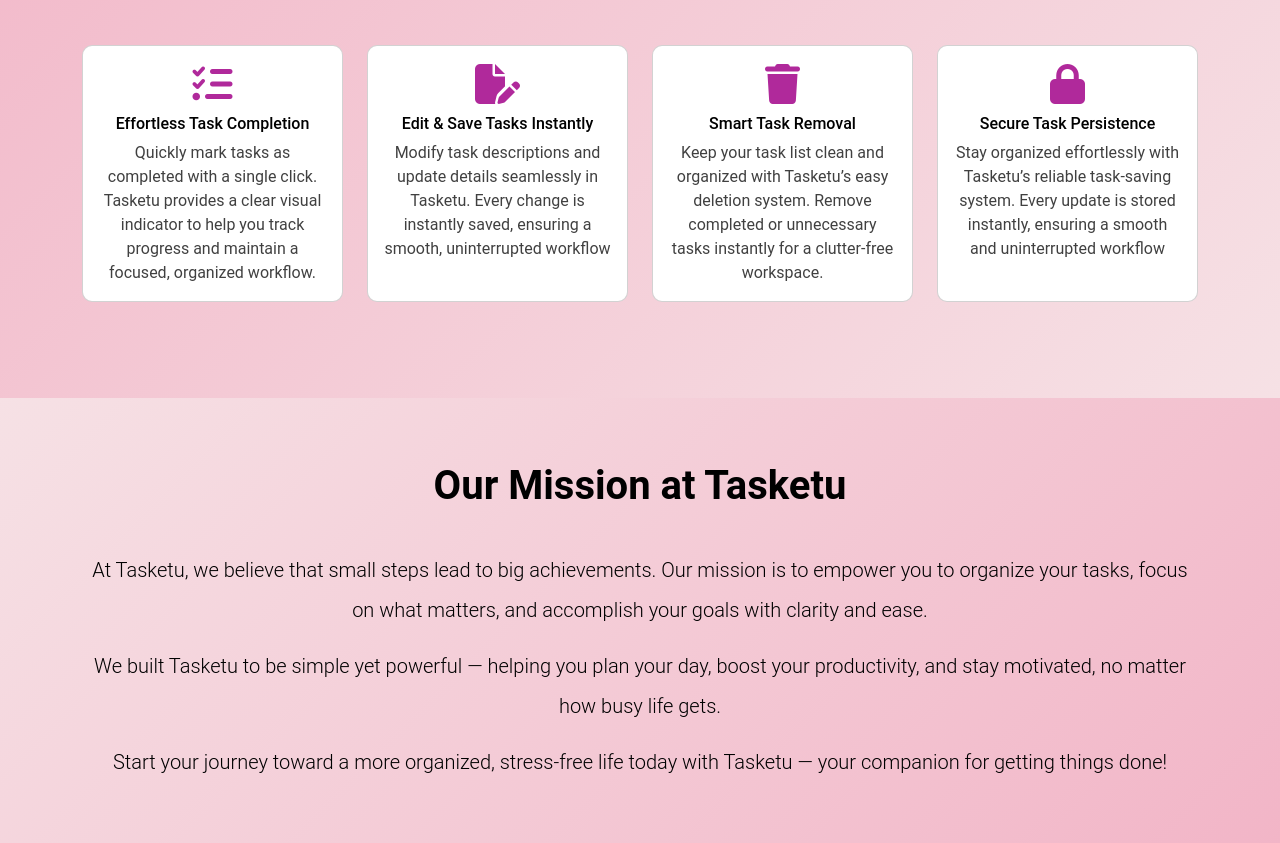
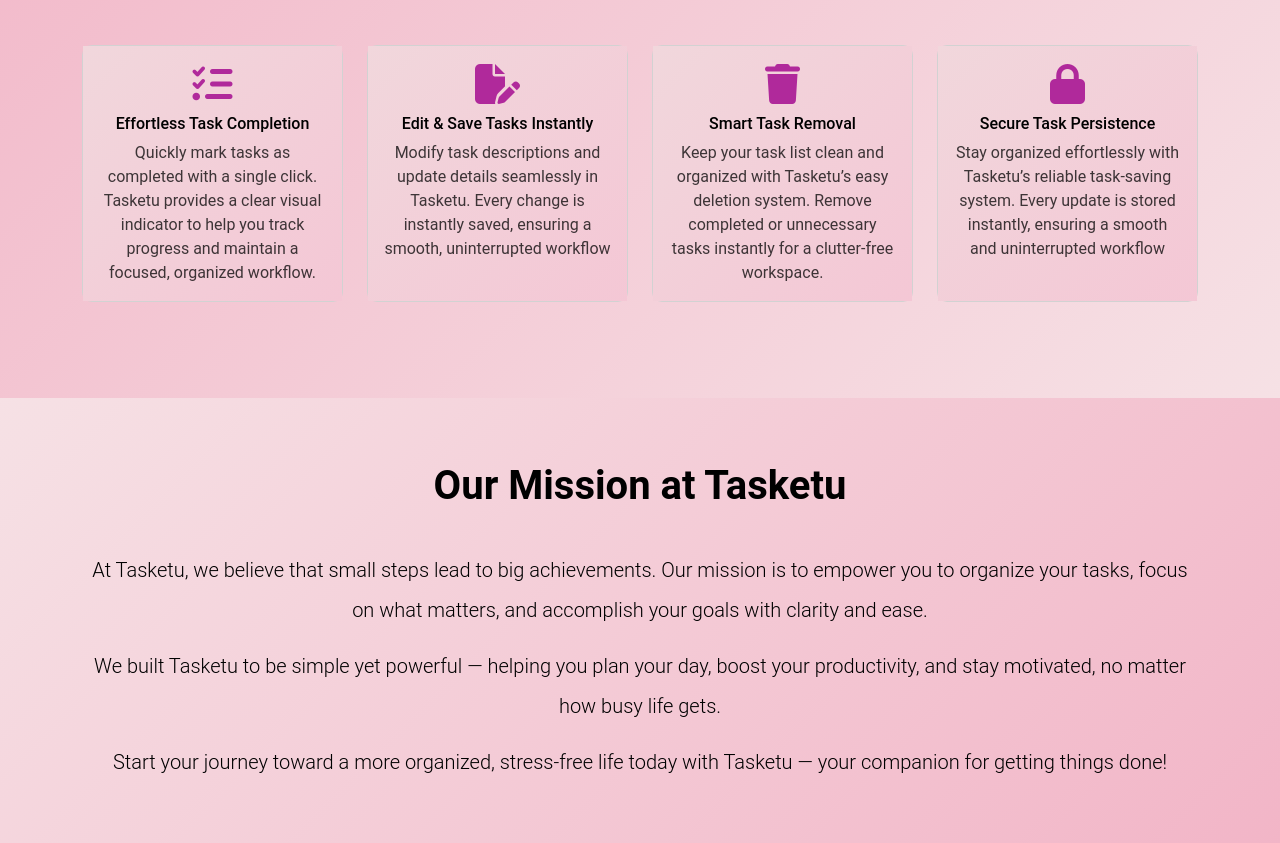
Before and after one commit to premkrrajbhar/Tasketu, a plain HTML site: page index.html in a window 1280 px wide. Shown: the part 1115-1958 px from the top of the page. Drawn offline with nearby package versions, Linux system fonts and the light colour scheme.

Commit message:
updated css file according to bootstrap and add background color to feature card

```diff
--- a/css/style.css
+++ b/css/style.css
@@ -36,6 +36,11 @@
   border-radius: 10px;
   transition: transform 0.3s ease, box-shadow 0.3s ease;
 }
+
+#features .card-body {
+  background: linear-gradient(135deg, #f1d7dc, #f4c7d5);
+}
+
 
 #features .card:hover {
   transform: translateY(-5px);
```
